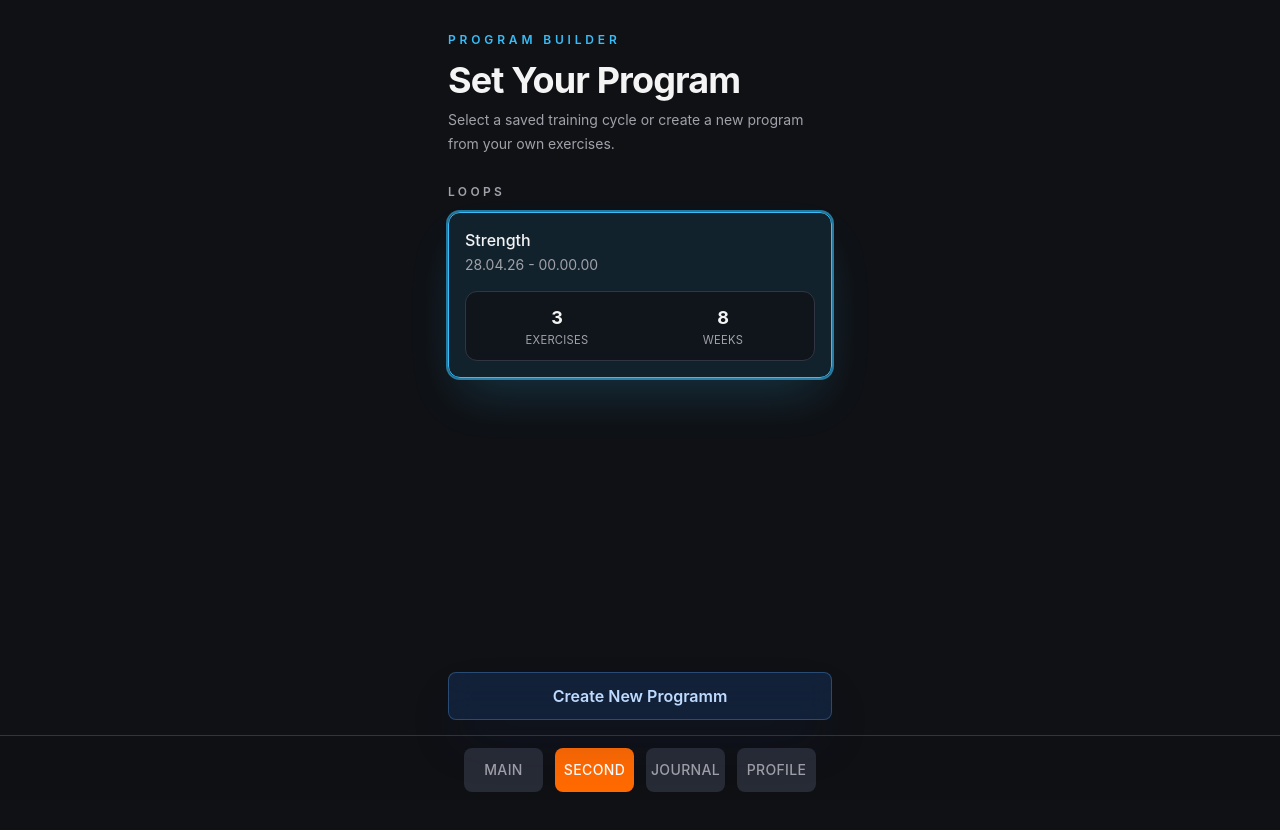
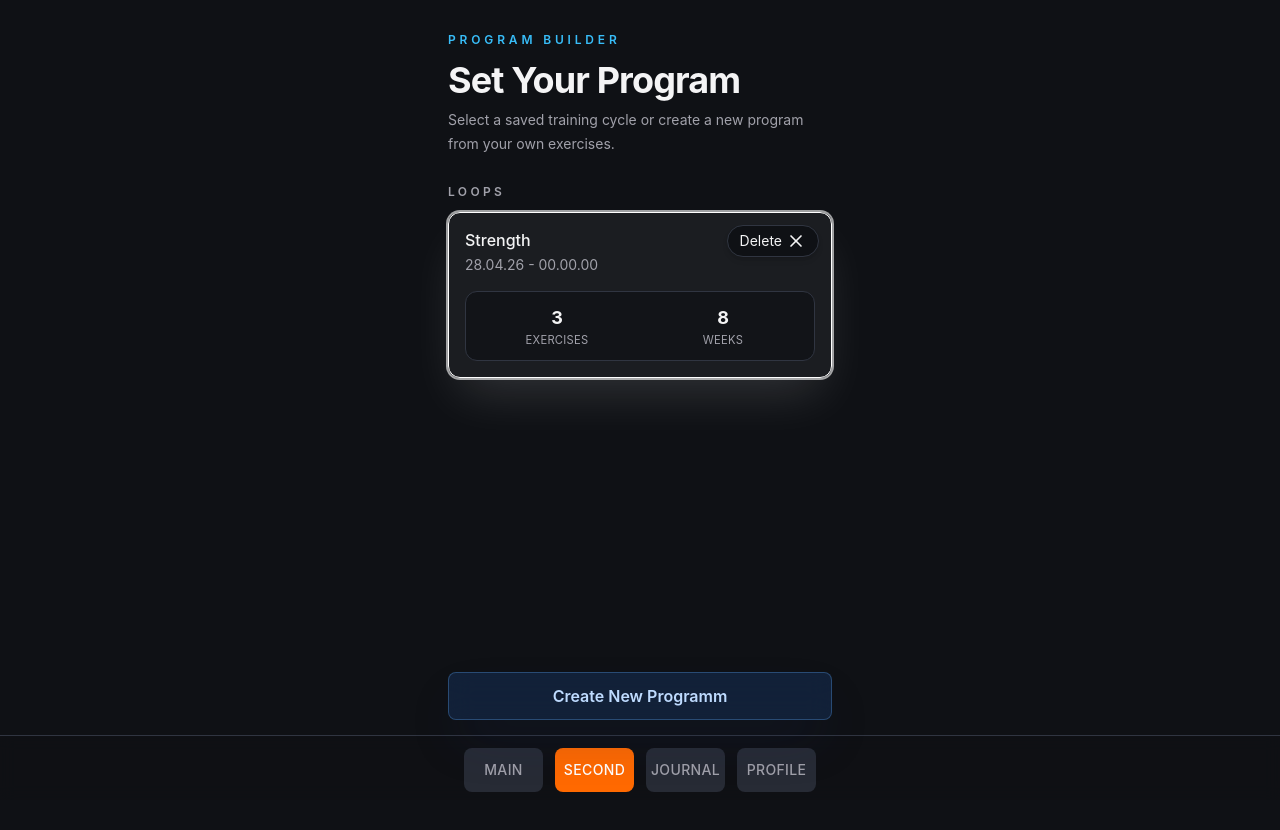
Before and after one commit to cec1lrhodes/sport-app-mobile, a React (Vite) app: page /second in a window 1280 px wide. Shown: the top 830 px of the page. Built offline with nearby package versions, Linux system fonts and the light colour scheme.

Commit message:
delete button for loop card, page2

```diff
--- a/src/components/pages/SecondPage.tsx
+++ b/src/components/pages/SecondPage.tsx
@@ -1,8 +1,8 @@
 import { Link } from "@tanstack/react-router";
-import { type KeyboardEvent } from "react";
+import { type KeyboardEvent, useState } from "react";
 
 import { Button } from "@/ui/button";
-import { useLoopsStore } from "@/store/useLoopsStore";
+import { type LoopCard, useLoopsStore } from "@/store/useLoopsStore";
 import { cn } from "@/lib/utils";
 import {
   Card,
@@ -11,11 +11,14 @@ import {
   CardHeader,
   CardTitle,
 } from "@/ui/card";
+import { X } from "lucide-react";
 
 const SecondPage = () => {
   const loops = useLoopsStore((state) => state.loops);
   const selectedLoopId = useLoopsStore((state) => state.selectedLoopId);
   const setSelectedLoopId = useLoopsStore((state) => state.setSelectedLoopId);
+  const deleteLoop = useLoopsStore((state) => state.deleteLoop);
+  const [loopToDelete, setLoopToDelete] = useState<LoopCard | null>(null);
 
   const handleLoopSelect = (loopId: number) => {
     setSelectedLoopId(loopId);
@@ -31,6 +34,15 @@ const SecondPage = () => {
 
     event.preventDefault();
     handleLoopSelect(loopId);
+  };
+
+  const handleDeleteConfirm = () => {
+    if (!loopToDelete) {
+      return;
+    }
+
+    deleteLoop(loopToDelete.id);
+    setLoopToDelete(null);
   };
 
   return (
@@ -75,12 +87,24 @@ const SecondPage = () => {
                 onClick={() => handleLoopSelect(loop.id)}
                 onKeyDown={(event) => handleLoopKeyDown(event, loop.id)}
                 className={cn(
-                  "cursor-pointer border border-border bg-card/90 shadow-2xl shadow-black/20 transition hover:border-primary/50 hover:bg-card focus-visible:outline-none focus-visible:ring-2 focus-visible:ring-primary/70",
+                  "relative cursor-pointer border border-border bg-card/50 shadow-2xl shadow-black/20 transition hover:border-white/50 hover:bg-card focus-visible:outline-none focus-visible:ring-2 focus-visible:ring-white/70",
                   isSelected &&
-                    "border-primary bg-primary/10 shadow-primary/20 ring-2 ring-primary/60",
+                    "border-white bg-white/5 shadow-white/15 ring-2 ring-white/60",
                 )}
               >
-                <CardHeader>
+                <button
+                  type="button"
+                  aria-label={`Delete ${loop.title} program`}
+                  onClick={(event) => {
+                    event.stopPropagation();
+                    setLoopToDelete(loop);
+                  }}
+                  className="absolute right-3 top-3 inline-flex h-8 items-center gap-1 rounded-full border border-border bg-background/95 px-3 text-sm font-medium text-foreground shadow-md shadow-black/10 transition hover:bg-foreground hover:text-background focus-visible:outline-none focus-visible:ring-2 focus-visible:ring-ring"
+                >
+                  Delete <X className="size-5" />
+                </button>
+
+                <CardHeader className="pr-32">
                   <CardTitle>{loop.title}</CardTitle>
                   <CardDescription>{loop.createdAt}</CardDescription>
                 </CardHeader>
@@ -105,6 +129,49 @@ const SecondPage = () => {
           })}
         </section>
 
+        {loopToDelete && (
+          <div
+            className="fixed inset-0 z-50 flex items-center justify-center bg-black/60 px-4 backdrop-blur-sm"
+            onClick={() => setLoopToDelete(null)}
+          >
+            <div
+              role="dialog"
+              aria-modal="true"
+              aria-labelledby="delete-loop-title"
+              className="w-full max-w-xs rounded-3xl border border-border bg-card/95 p-6 text-center shadow-2xl shadow-black/40"
+              onClick={(event) => event.stopPropagation()}
+            >
+              <h2
+                id="delete-loop-title"
+                className="text-2xl font-bold tracking-tight"
+              >
+                Are you sure ?
+              </h2>
+              <p className="mt-3 text-sm leading-6 text-muted-foreground">
+                This will delete "{loopToDelete.title}" from your saved loops.
+              </p>
+
+              <div className="mt-6 grid grid-cols-2 gap-3">
+                <Button
+                  type="button"
+                  variant="outline"
+                  className="border-border bg-background/60 hover:bg-background"
+                  onClick={() => setLoopToDelete(null)}
+                >
+                  Cancel
+                </Button>
+                <Button
+                  type="button"
+                  className="bg-red-500 text-white shadow-lg shadow-red-950/30 hover:bg-red-600"
+                  onClick={handleDeleteConfirm}
+                >
+                  Confirm
+                </Button>
+              </div>
+            </div>
+          </div>
+        )}
+
         <Button
           asChild
           variant="outline"
--- a/src/store/useLoopsStore.tsx
+++ b/src/store/useLoopsStore.tsx
@@ -29,12 +29,17 @@ type AddLoopPayload = {
 type LoopsStore = {
   loops: LoopCard[];
   customLoops: LoopCard[];
+  deletedLoopIds: number[];
   selectedLoopId: number | null;
   addLoop: (payload: AddLoopPayload) => void;
+  deleteLoop: (loopId: number) => void;
   setSelectedLoopId: (loopId: number) => void;
 };
 
-type PersistedLoopsState = Pick<LoopsStore, "customLoops" | "selectedLoopId">;
+type PersistedLoopsState = Pick<
+  LoopsStore,
+  "customLoops" | "deletedLoopIds" | "selectedLoopId"
+>;
 
 const trainingDays: TrainingDay[] = ["A", "B", "C"];
 
@@ -80,7 +85,13 @@ const initialLoops: LoopCard[] = [
   },
 ];
 
-const getLoops = (customLoops: LoopCard[]) => [...initialLoops, ...customLoops];
+const getLoops = (customLoops: LoopCard[], deletedLoopIds: number[] = []) => {
+  const visibleInitialLoops = initialLoops.filter(
+    (loop) => !deletedLoopIds.includes(loop.id),
+  );
+
+  return [...visibleInitialLoops, ...customLoops];
+};
 
 const getFormattedDate = () => {
   const currentDate = new Date();
@@ -128,6 +139,7 @@ export const useLoopsStore = create<LoopsStore>()(
     (set) => ({
       loops: initialLoops,
       customLoops: [],
+      deletedLoopIds: [],
       selectedLoopId: initialLoops[0]?.id ?? null,
       addLoop: (payload) =>
         set((currentState) => {
@@ -140,8 +152,29 @@ export const useLoopsStore = create<LoopsStore>()(
 
           return {
             customLoops,
-            loops: getLoops(customLoops),
+            loops: getLoops(customLoops, currentState.deletedLoopIds),
             selectedLoopId: loop.id,
+          };
+        }),
+      deleteLoop: (loopId) =>
+        set((currentState) => {
+          const customLoops = currentState.customLoops.filter(
+            (loop) => loop.id !== loopId,
+          );
+          const deletedLoopIds = initialLoops.some((loop) => loop.id === loopId)
+            ? [...new Set([...currentState.deletedLoopIds, loopId])]
+            : currentState.deletedLoopIds;
+          const loops = getLoops(customLoops, deletedLoopIds);
+          const selectedLoopId =
+            currentState.selectedLoopId === loopId
+              ? (loops[0]?.id ?? null)
+              : currentState.selectedLoopId;
+
+          return {
+            customLoops,
+            deletedLoopIds,
+            loops,
+            selectedLoopId,
           };
         }),
       setSelectedLoopId: (loopId) =>
@@ -154,19 +187,26 @@ export const useLoopsStore = create<LoopsStore>()(
       storage: createJSONStorage(() => localStorage),
       partialize: (state) => ({
         customLoops: state.customLoops,
+        deletedLoopIds: state.deletedLoopIds,
         selectedLoopId: state.selectedLoopId,
       }),
       merge: (persistedState, currentState) => {
         const persistedLoopsState =
           persistedState as Partial<PersistedLoopsState> | null;
         const customLoops = persistedLoopsState?.customLoops ?? [];
+        const deletedLoopIds = persistedLoopsState?.deletedLoopIds ?? [];
+        const loops = getLoops(customLoops, deletedLoopIds);
+        const selectedLoopId =
+          persistedLoopsState?.selectedLoopId ?? currentState.selectedLoopId;
 
         return {
           ...currentState,
           customLoops,
-          loops: getLoops(customLoops),
-          selectedLoopId:
-            persistedLoopsState?.selectedLoopId ?? currentState.selectedLoopId,
+          deletedLoopIds,
+          loops,
+          selectedLoopId: loops.some((loop) => loop.id === selectedLoopId)
+            ? selectedLoopId
+            : (loops[0]?.id ?? null),
         };
       },
     },
```
